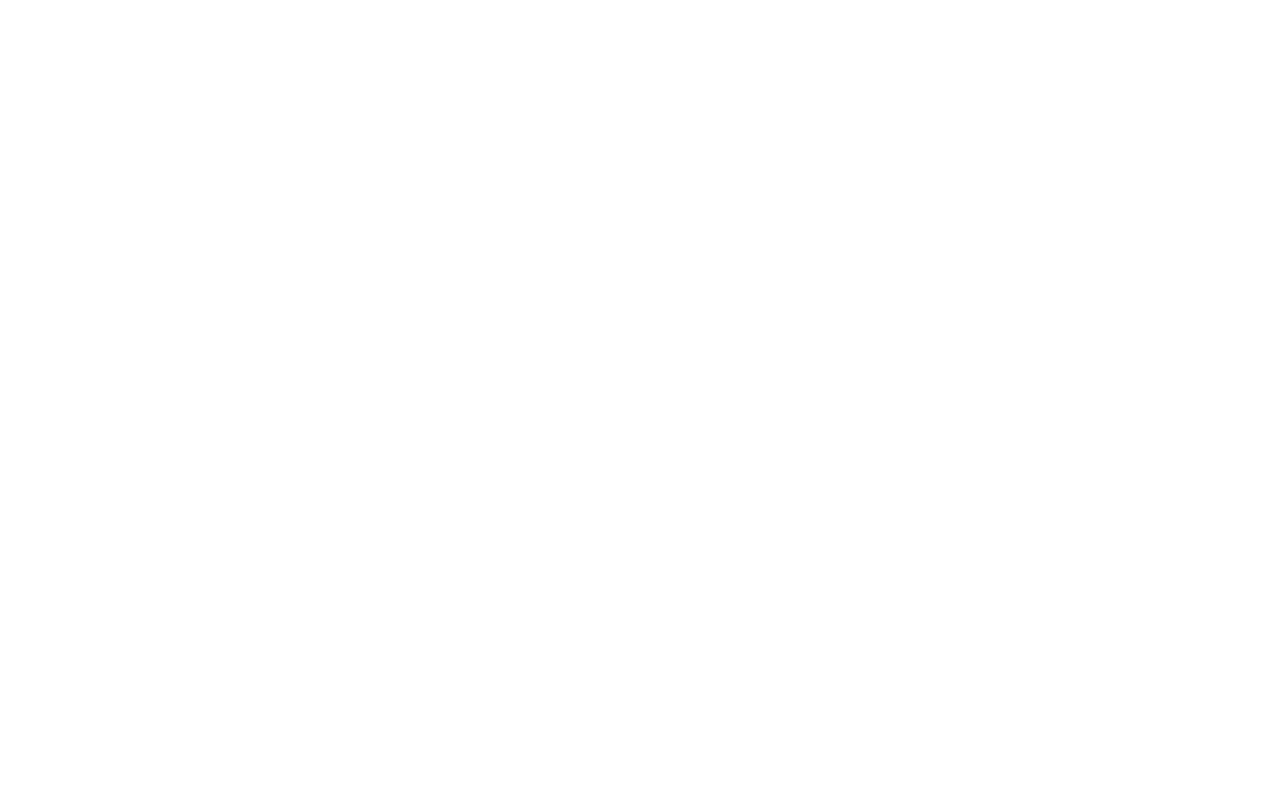
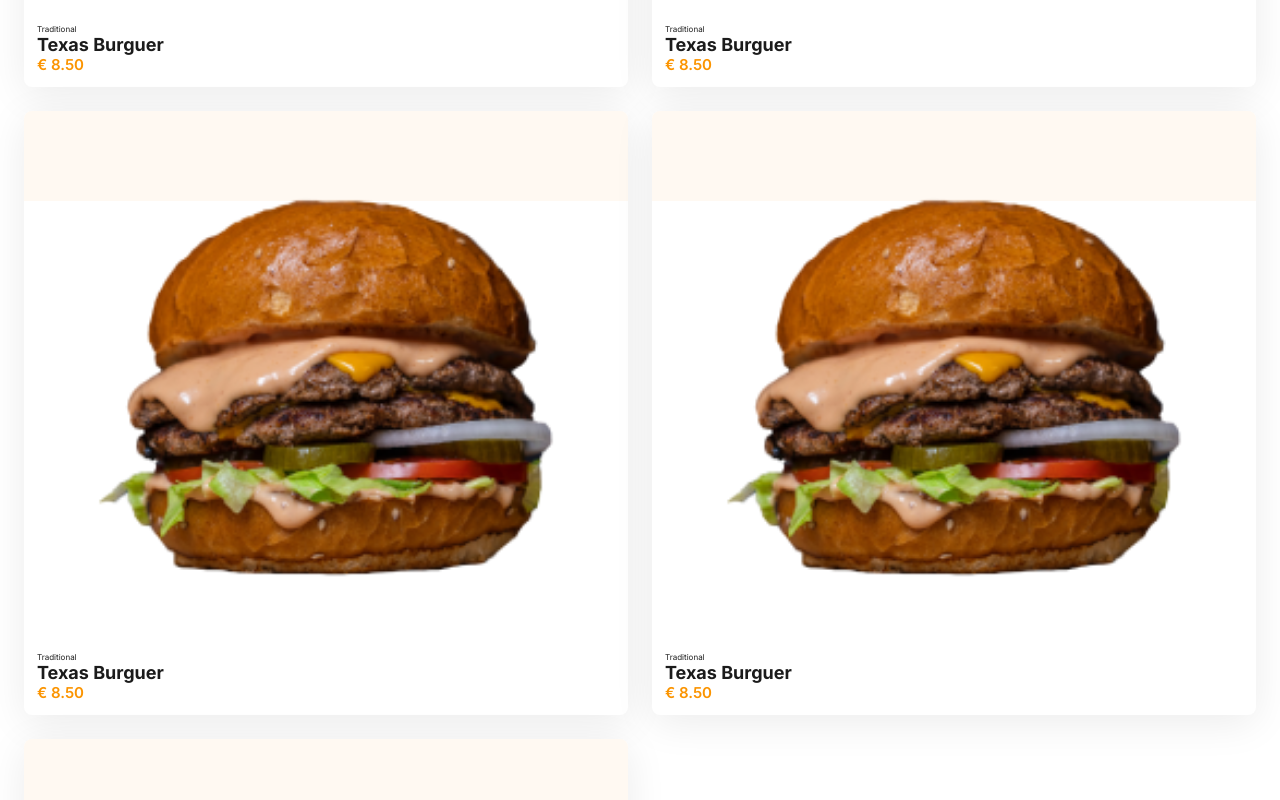
Before and after one commit to vitorconceicaovc/DeliverySystem, a Next.js app: page /1 in a window 1280 px wide. Shown: the part 940-1740 px from the top of the page. Before the commit the page ends 800 px from the top, so only its background shows below. Built offline with nearby package versions, Linux system fonts and the light colour scheme.

Commit message:
Home products

```diff
--- /dev/null
+++ b/components/ProductItem/index.tsx
@@ -0,0 +1,36 @@
+import Link from 'next/link';
+import { Product } from '../../types/Product'
+import styles from './styles.module.css'
+
+type Props = {
+    data: Product;
+    mainColor: string;
+    secondColor: string;
+}
+
+export const ProductItem = ({data, mainColor, secondColor}: Props) => {
+    return(
+
+        <Link href={`vcburguer/product/${data.id}`}>
+            <a className={styles.container} >
+                <div className={styles.head} style={{backgroundColor: secondColor}}>
+
+                </div>
+                <div className={styles.info} >
+                    <div className={styles.img}>
+                        <img src={data.image} alt="" />
+                    </div>
+                    <div className={styles.catName}>
+                        {data.categoryName}
+                    </div>
+                    <div className={styles.name}>
+                        {data.name}
+                    </div>
+                    <div className={styles.price} style={{color: mainColor}}>
+                    {data.price}
+                    </div>
+                </div>
+            </a>
+        </Link>
+    )
+}
--- /dev/null
+++ b/components/ProductItem/styles.module.css
@@ -0,0 +1,42 @@
+.container {
+    display: block;
+    background: #FFF;
+    box-shadow: 0px 8px 40px rgba(0,0,0,0.08);
+    border-radius: 8px;
+    overflow: hidden;
+    text-decoration: none;
+}
+
+.head {
+    height: 90px;
+}
+
+.info {
+    padding: 13px;
+}
+
+.info .img {
+    text-align: center;
+    margin-top: -90px;
+}
+
+.info .img img{
+    width: 80%;
+}
+
+.info .catName {
+    font-weight: 500;
+    font-size: 8px;
+    color: #1b1b1b;
+}
+
+.info .name {
+    font-weight: 700;
+    font-size: 18px;
+    color: #1b1b1b;
+}
+
+.info .price {
+    font-weight: 600;
+    font-size: 15px;
+}
--- a/pages/[tenant]/index.tsx
+++ b/pages/[tenant]/index.tsx
@@ -1,4 +1,5 @@
 import { Banner } from '../../components/Banner';
+import { ProductItem } from '../../components/ProductItem';
 import SearchInput from '../../components/SearchInput';
 import styles from '../../styles/Home.module.css';
 
@@ -33,6 +34,64 @@ const Home = () => {
           </div>
         </header>
         <Banner/>
+        <div className={styles.grid}>
+          <ProductItem
+            data={{
+              id: 1,
+              image: '/tmp/burguer.png',
+              categoryName: 'Traditional',
+              name: 'Texas Burguer',
+              price: '€ 8.50'
+            }}
+            mainColor="#FB9400"
+            secondColor='#FFF9F2'
+          />
+          <ProductItem
+            data={{
+              id: 2,
+              image: '/tmp/burguer.png',
+              categoryName: 'Traditional',
+              name: 'Texas Burguer',
+              price: '€ 8.50'
+            }}
+            mainColor="#FB9400"
+            secondColor='#FFF9F2'
+          />
+          <ProductItem
+            data={{
+              id: 3,
+              image: '/tmp/burguer.png',
+              categoryName: 'Traditional',
+              name: 'Texas Burguer',
+              price: '€ 8.50'
+            }}
+            mainColor="#FB9400"
+            secondColor='#FFF9F2'
+          />
+          <ProductItem
+            data={{
+              id: 4,
+              image: '/tmp/burguer.png',
+              categoryName: 'Traditional',
+              name: 'Texas Burguer',
+              price: '€ 8.50'
+            }}
+            mainColor="#FB9400"
+            secondColor='#FFF9F2'
+          />
+          <ProductItem
+            data={{
+              id: 5,
+              image: '/tmp/burguer.png',
+              categoryName: 'Traditional',
+              name: 'Texas Burguer',
+              price: '€ 8.50'
+            }}
+            mainColor="#FB9400"
+            secondColor='#FFF9F2'
+          />
+
+        </div>
 
     </div>
   )
--- a/styles/Home.module.css
+++ b/styles/Home.module.css
@@ -52,3 +52,10 @@
 .headerBottom {
 
 }
+
+.grid {
+  display: grid;
+  grid-template-columns: repeat(2, 1fr);
+  gap: 24px;
+  margin: 0 24px 0 24px;
+}
--- /dev/null
+++ b/types/Product.ts
@@ -0,0 +1,7 @@
+export type Product = {
+    id: number;
+    image: string;
+    categoryName: string;
+    name: string;
+    price: string;
+}
```
Also changed, not shown: public/tmp/burguer.png (added).
